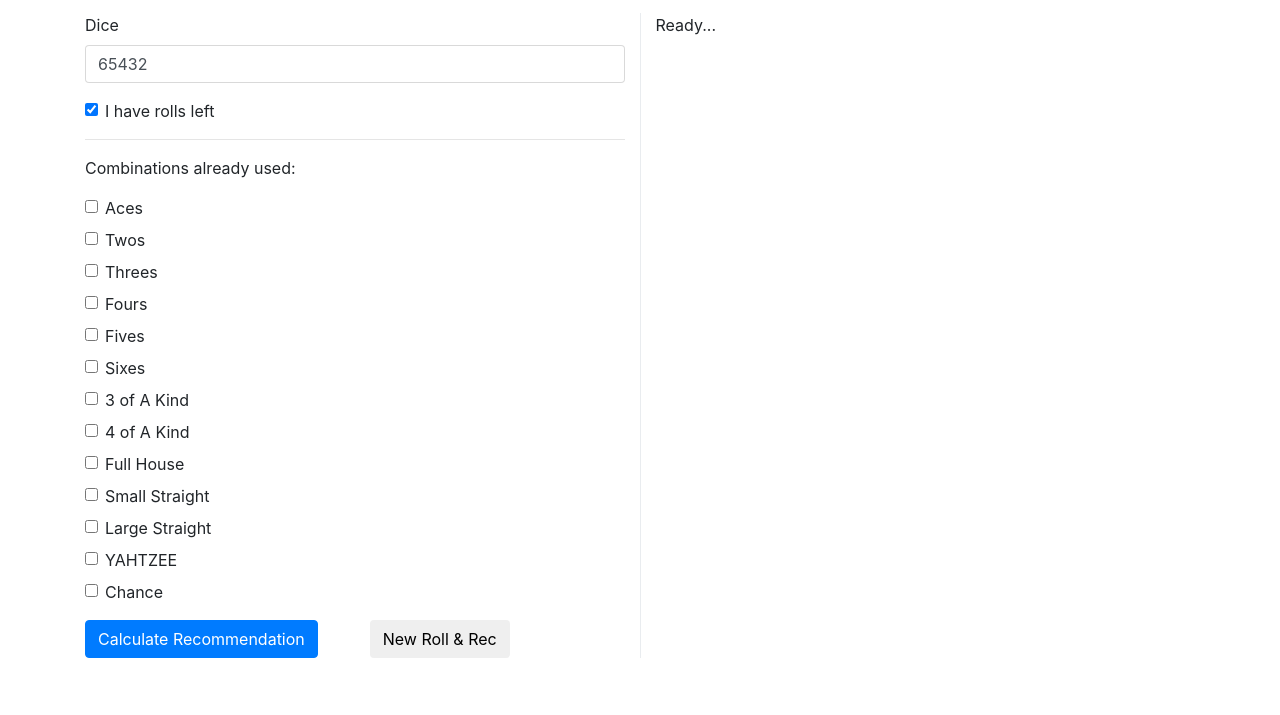
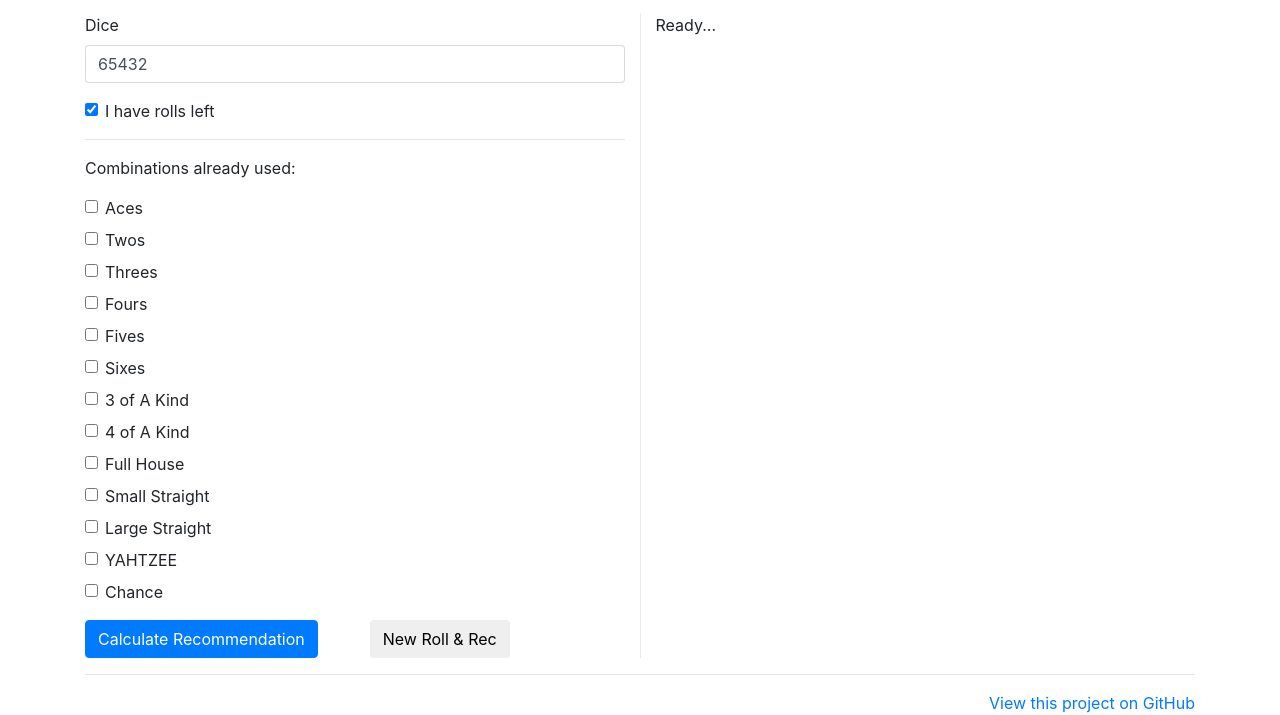
Before and after one commit to bracketdash/yhatzee, a plain HTML site: page index.html in a window 1280 px wide. Shown: the part 98-813 px from the top of the page. Drawn offline with nearby package versions, Linux system fonts and the light colour scheme.

Commit message:
Update index.html

```diff
--- a/index.html
+++ b/index.html
@@ -69,6 +69,10 @@
                     </div>
                 </div>
             </div>
+            <hr />
+            <div class="text-right">
+                <a href="https://github.com/bracketdash/yre">View this project on GitHub</a>
+            </div>
         </div>
         <script src="https://unpkg.com/vue"></script>
         <script src="https://cdn.jsdelivr.net/npm/lodash@4.17.4/lodash.min.js"></script>
```
